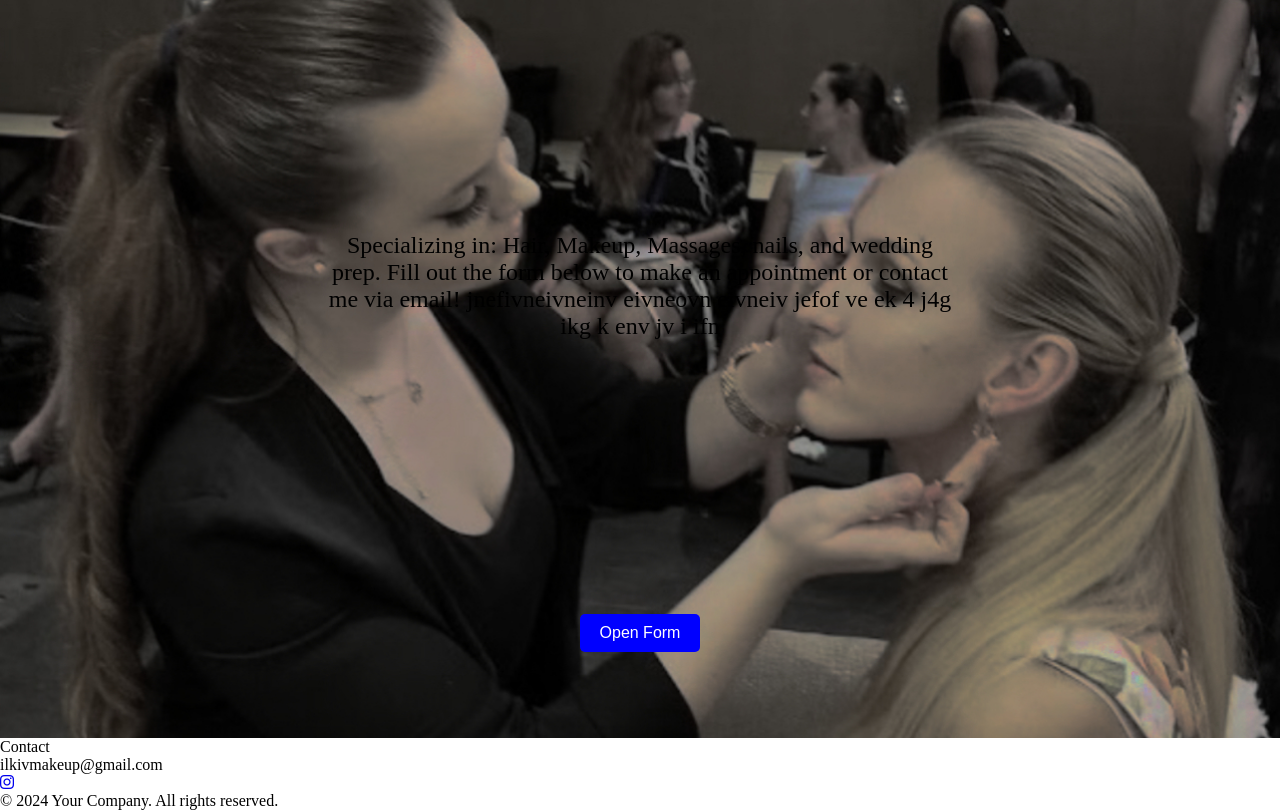
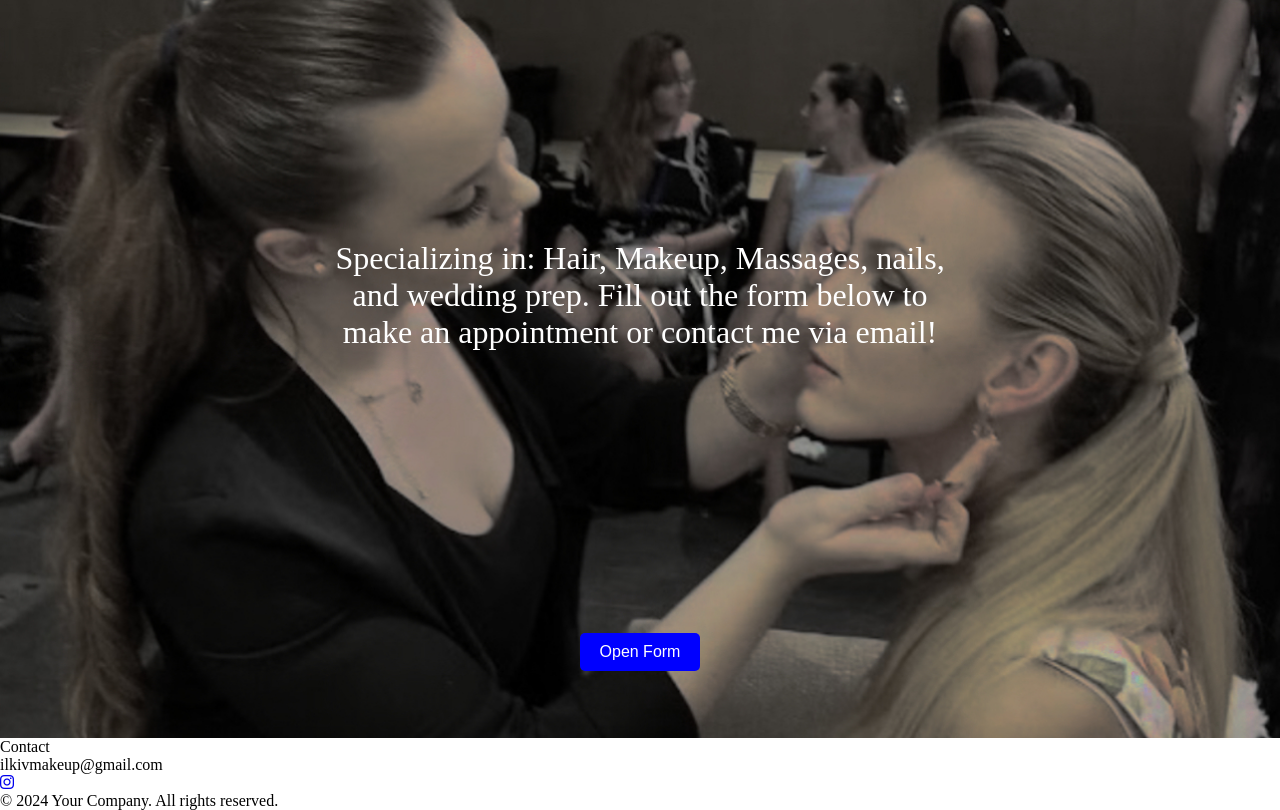
Before and after one commit to mmarconi117/Ilkiv-Makeup, a React (Vite) app: page / in a window 1280 px wide. Shown: the part 943-1753 px from the top of the page. Built offline with nearby package versions, Linux system fonts and the light colour scheme.

Commit message:
rewrite 4 going into carousel

```diff
--- a/src/App.css
+++ b/src/App.css
@@ -101,6 +101,8 @@ body, html {
   padding: 20px; /* Add padding for spacing and style */
   text-align: center; /* Center the text within the box */
   font-size: x-large;
+  color: white;
+  font-size: xx-large;
 }
 
 /* App.css */
--- a/src/App.jsx
+++ b/src/App.jsx
@@ -83,7 +83,6 @@ function App() {
             </div>
             <div className="description-box">
                 <p>Specializing in: Hair, Makeup, Massages, nails, and wedding prep. Fill out the form below to make an appointment or contact me via email!
-                  jnefivneivneinv eivneovn eivneiv jefof ve ek 4 j4g ikg k env jv i ifn
                 </p>
             </div>
             <div className='form-button'>
```
